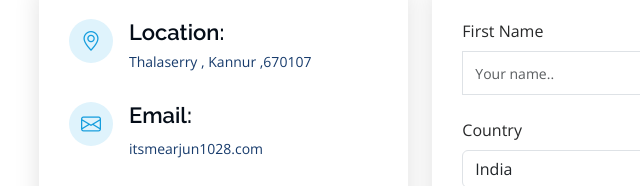
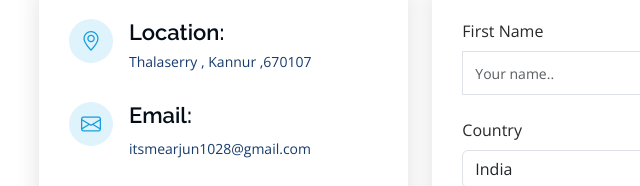
Before and after one commit to Arjunmkt/newestss, a plain HTML site: page index.html in a window 1280 px wide. Shown: the part 5536-5722 px from the top of the page, 291-931 px from the left. Drawn offline with nearby package versions, Linux system fonts and the light colour scheme.

Commit message:
Add files via upload

```diff
--- a/index.html
+++ b/index.html
@@ -494,7 +494,7 @@
               <div class="email">
                 <i class="bi bi-envelope"></i>
                 <h4>Email:</h4>
-                <p>itsmearjun1028.com</p>
+                <p>itsmearjun1028@gmail.com</p>
               </div>
 
               <div class="phone">
```
